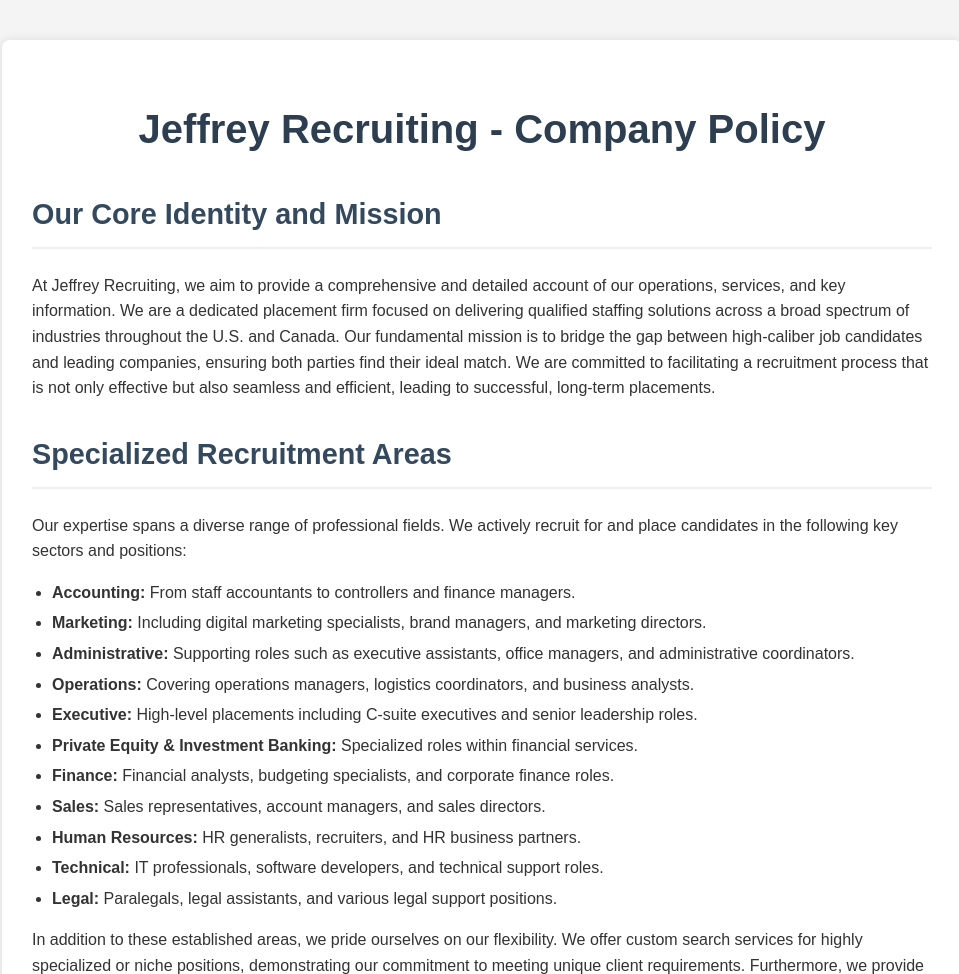
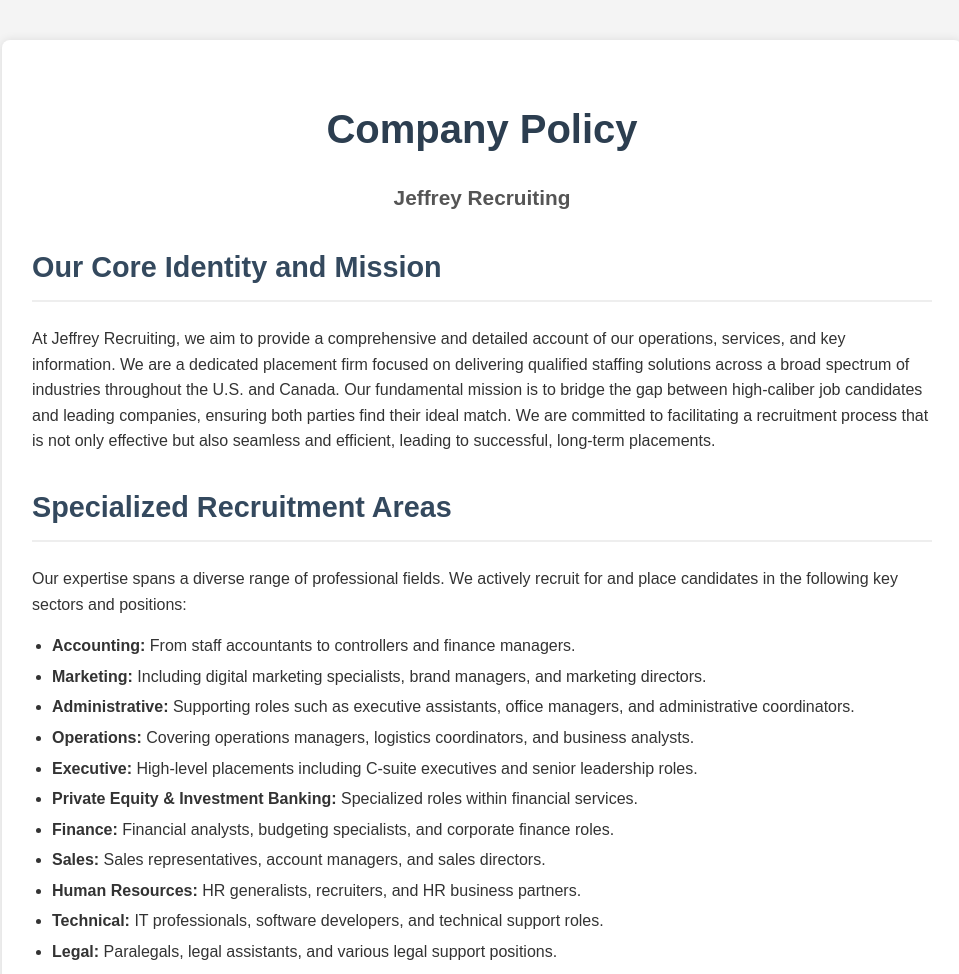
Before and after one commit to masoudassali/pocket-knife, a plain HTML site: page JR_Company_Policy.html in a window 1280 px wide. Shown: the top 974 px of the page, without its empty margins (158-1117 px from the left). Drawn offline with Linux system fonts and the light colour scheme.

Commit message:
Update JR_Company_Policy.html

```diff
--- a/JR_Company_Policy.html
+++ b/JR_Company_Policy.html
@@ -3,7 +3,7 @@
 <head>
     <meta charset="UTF-8">
     <meta name="viewport" content="width=device-width, initial-scale=1.0">
-    <title>Jeffrey Recruiting - Company Policy</title>
+    <title>Company Policy</title>
     <style>
         body {
             font-family: Arial, sans-serif;
@@ -24,7 +24,7 @@
         h1 {
             color: #2c3e50;
             text-align: center;
-            margin-bottom: 30px;
+            margin-bottom: 10px; /* Adjusted margin for spacing below h1 */
             font-size: 2.5em;
         }
         h2 {
@@ -36,8 +36,10 @@
         }
         h3 {
             color: #555;
-            margin-top: 20px;
+            margin-top: 20px; /* Keep consistent top margin for new h3 position */
             font-size: 1.3em;
+            text-align: center;
+            margin-bottom: 20px; /* Keep consistent bottom margin for new h3 position */
         }
         ul {
             list-style-type: disc;
@@ -77,7 +79,9 @@
 </head>
 <body>
     <div class="container">
-        <h1>Jeffrey Recruiting - Company Policy</h1>
+        <!-- Reordered headings as requested -->
+        <h1>Company Policy</h1>
+        <h3>Jeffrey Recruiting</h3>
 
         <h2>Our Core Identity and Mission</h2>
         <p>At Jeffrey Recruiting, we aim to provide a comprehensive and detailed account of our operations, services, and key information. We are a dedicated placement firm focused on delivering qualified staffing solutions across a broad spectrum of industries throughout the U.S. and Canada. Our fundamental mission is to bridge the gap between high-caliber job candidates and leading companies, ensuring both parties find their ideal match. We are committed to facilitating a recruitment process that is not only effective but also seamless and efficient, leading to successful, long-term placements.</p>
```
